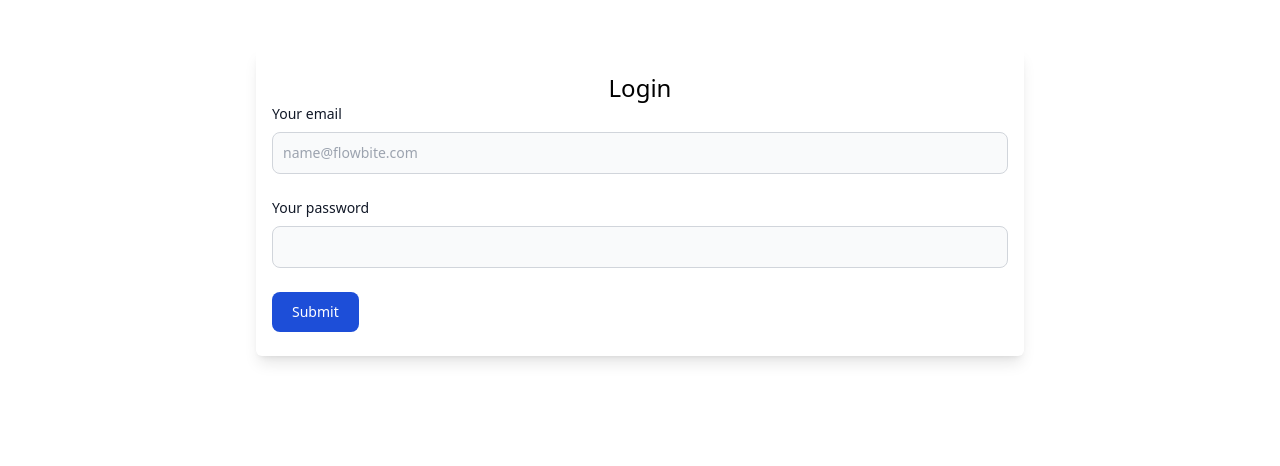
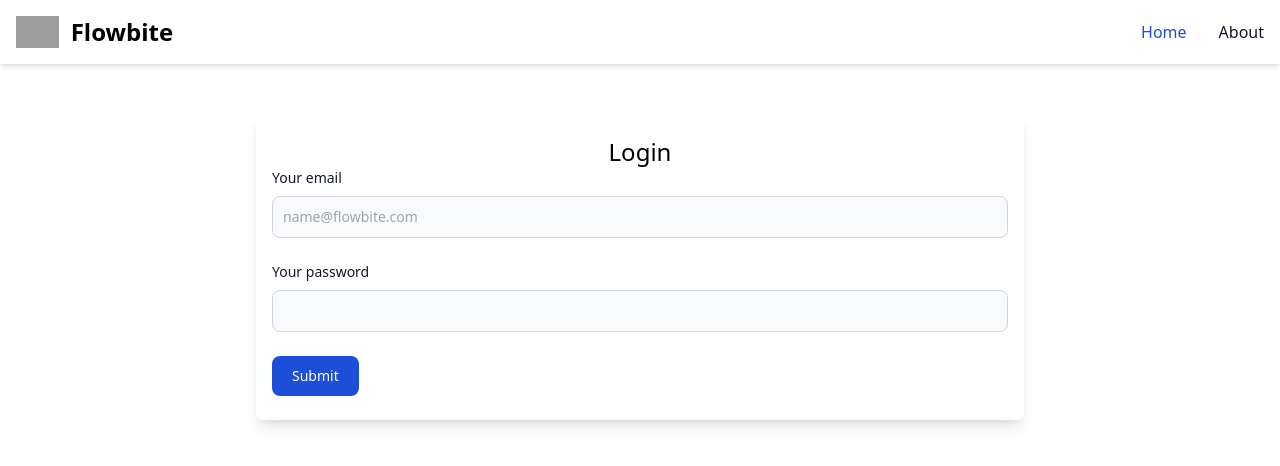
Before and after one commit to kgsint/SPA-Blog, a Vue app in the folder client/: page /login in a window 1280 px wide. Shown: the top 466 px of the page. Built offline with nearby package versions, Linux system fonts and the light colour scheme; no server answers; grey boxes are pictures that could not be loaded.

Commit message:
update published column in posts table to published_at and show datetime in published posts

```diff
--- a/client/src/App.vue
+++ b/client/src/App.vue
@@ -1,9 +1,11 @@
 <script setup>
 import { RouterView } from 'vue-router'
+import Navbar from './components/Navbar.vue';
 </script>
 
 <template>
 
+  <Navbar />
   <div class="contaier max-w-4xl mx-auto py-12">
     <RouterView />
   </div>
--- /dev/null
+++ b/client/src/components/Navbar.vue
@@ -0,0 +1,34 @@
+<script setup></script>
+
+
+<template>
+
+<nav class="bg-white border-gray-200 shadow-md">
+  <div class="max-w-screen-xl flex flex-wrap items-center justify-between mx-auto p-4">
+    <RouterLink :to="{ name: 'home' }" class="flex items-center">
+        <img src="https://flowbite.com/docs/images/logo.svg" class="h-8 mr-3" alt="Flowbite Logo" />
+        <span class="self-center text-2xl font-semibold whitespace-nowrap">Flowbite</span>
+    </RouterLink>
+    <button data-collapse-toggle="navbar-default" type="button" class="inline-flex items-center p-2 w-10 h-10 justify-center text-sm text-gray-500 rounded-lg md:hidden hover:bg-gray-100 focus:outline-none focus:ring-2 focus:ring-gray-200" aria-controls="navbar-default" aria-expanded="false">
+        <span class="sr-only">Open main menu</span>
+        <svg class="w-5 h-5" aria-hidden="true" xmlns="http://www.w3.org/2000/svg" fill="none" viewBox="0 0 17 14">
+            <path stroke="currentColor" stroke-linecap="round" stroke-linejoin="round" stroke-width="2" d="M1 1h15M1 7h15M1 13h15"/>
+        </svg>
+    </button>
+    <div class="hidden w-full md:block md:w-auto" id="navbar-default">
+      <ul class="font-medium flex flex-col p-4 md:p-0 mt-4 border border-gray-100 rounded-lg bg-gray-50 md:flex-row md:space-x-8 md:mt-0 md:border-0 md:bg-white">
+        <li>
+          <RouterLink :to="{ name: 'home' }" class="block py-2 pl-3 pr-4 text-white bg-blue-700 rounded md:bg-transparent md:text-blue-700 md:p-0 dark:text-white md:dark:text-blue-500" aria-current="page">Home</RouterLink>
+        </li>
+        <li>
+          <a href="#" class="block py-2 pl-3 pr-4 text-gray-900 rounded hover:bg-gray-100 md:hover:bg-transparent md:border-0 md:hover:text-blue-700 md:p-0">About</a>
+        </li>
+      </ul>
+    </div>
+  </div>
+</nav>
+
+</template>
+
+
+<style></style>
--- a/client/src/views/Admin/PostEdit.vue
+++ b/client/src/views/Admin/PostEdit.vue
@@ -28,6 +28,20 @@ const reslug = () => {
     post.value.slug = slug ? slugify(slug, { strict: true }) : post.value.uuid
 }
 
+const togglePublish = () => {
+    if(post.value.published) {
+        post.value.published = false
+        post.value.published_at = null
+    }else {
+        post.value.published = true
+
+        const date = new Date()
+        const formattedDate = date.toISOString().slice(0, 19).replace('T', ' ');
+
+        post.value.published_at = formattedDate
+    }
+}
+
 onMounted(async () => {
     await fetchPost(props.slug)
 
@@ -41,13 +55,12 @@ onMounted(async () => {
 })
 
 
+
+
 </script>
 
 
 <template>
-
-
-
     <div>
         <div class="absolute top-0 left-0 flex justify-between items-center px-8 py-6 w-full space-x-6">
             <div class="flex flex-grow items-center">
@@ -66,7 +79,7 @@ onMounted(async () => {
                 </div>
                 <div>
                     <button
-                        @click="post.published = !post.published"
+                        @click="togglePublish"
                         class="bg-gray-100 px-4 py-2 rounded-full text-xs font-bold duration-150 hover:bg-gray-200">
                         <span v-if="!post.published">Publish</span>
                         <span v-else class="text-red-400">Unpublish</span>
--- a/client/src/views/HomeView.vue
+++ b/client/src/views/HomeView.vue
@@ -15,11 +15,14 @@ const store = useStore()
 <template>
   <main class="space-y-4">
     <div v-for="post in posts" :key="post.uuid" class="shadow px-4 py-6 rounded">
-
+      <div class="flex items-center space-x-2 mb-2">
+        <h5 class="text-gray-500">{{ post.user.name }}</h5>
+        <time datetime="" class="text-xs">{{ post.published_at }}</time>
+      </div>
         <RouterLink :to="{ name: 'post',  params: { slug: post.slug }}" class="">
-          <h1 class="text-2xl font-semibold mb-3">{{ post.title }}</h1>
-          <p class="text-sm text-gray-500">{{ post.excerpt }}</p>
+          <h1 class="text-2xl font-semibold mb-3 hover:underline duration-150">{{ post.title }}</h1>
         </RouterLink>
+          <p class="text-sm text-gray-500">{{ post.excerpt }}...</p>
     </div>
   </main>
 </template>
```
Also changed, not shown: 1 other file (tests, documents, lock files or other folders).
